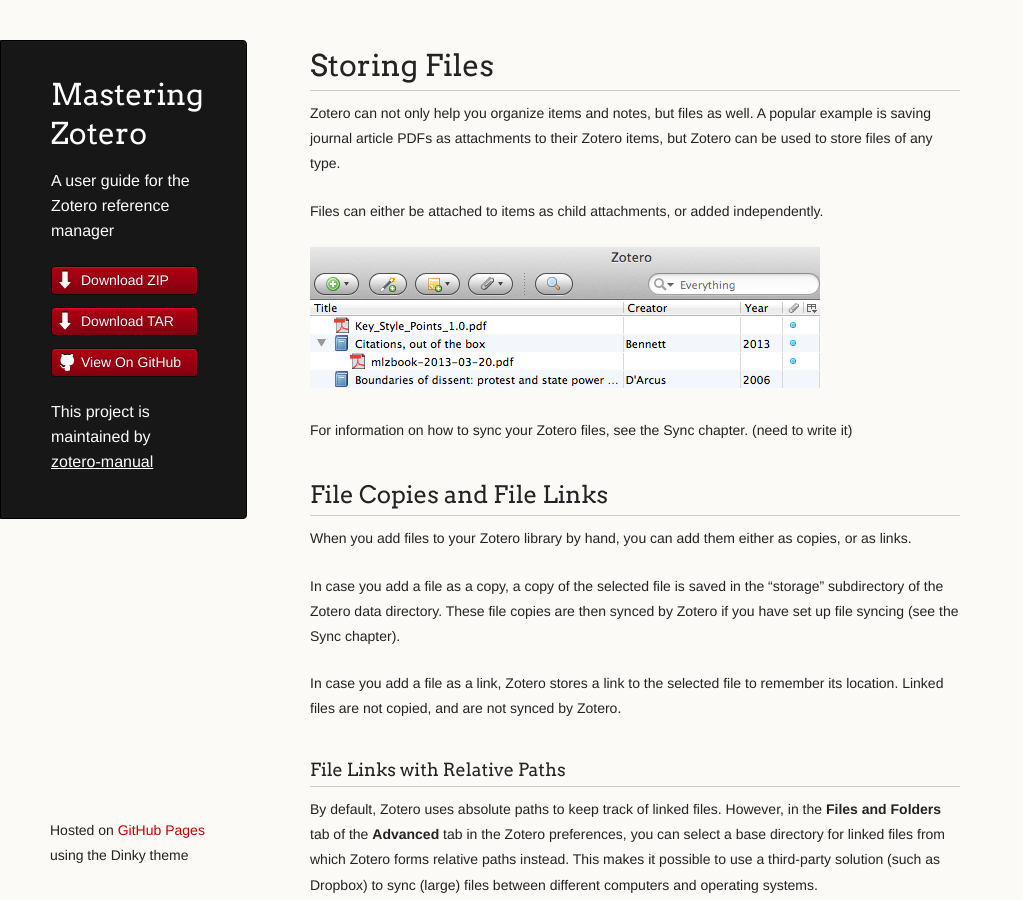
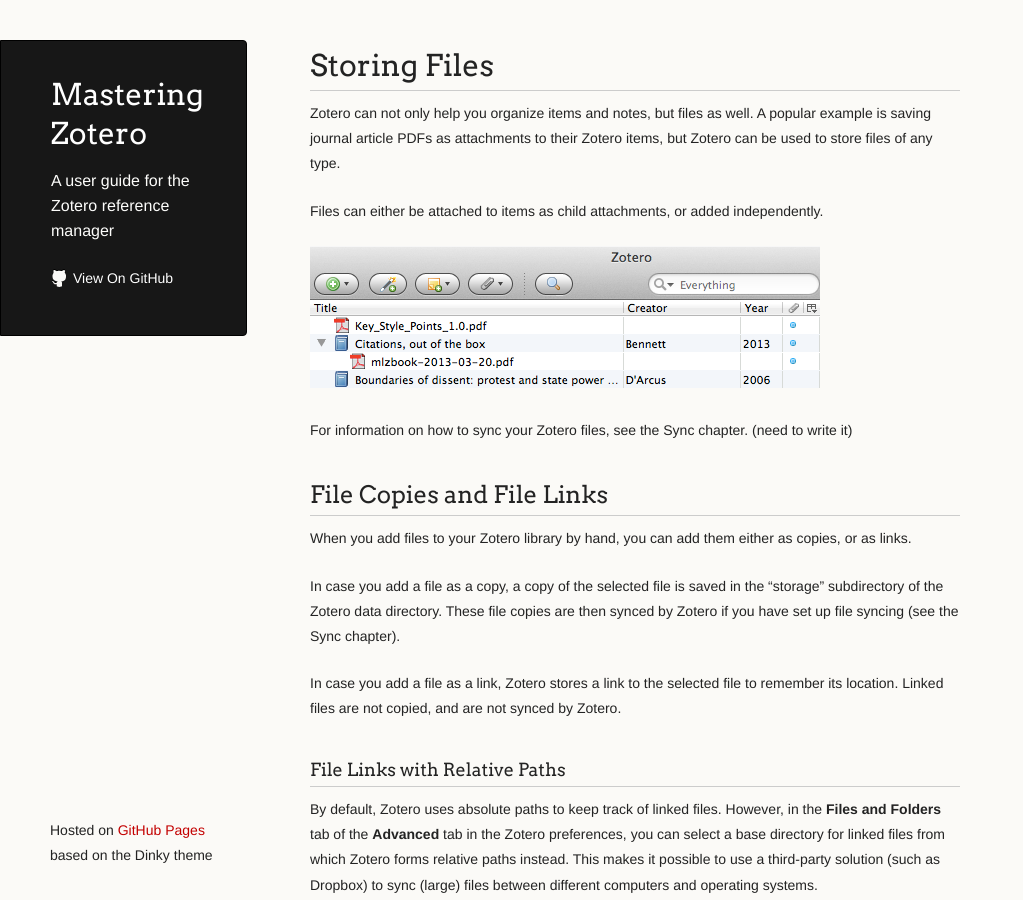
Before and after one commit to zotero-manual/zotero-manual.github.io, a Jekyll site: the page built from adding-files.mkd, in a window 1280 px wide and 900 px high. Shown: the whole window, without its empty margins (0-1023 px from the left). Built offline with Jekyll 4.4.1, drawn with Linux system fonts in a browser that asks for light colours.

Commit message:
Try to remove some cruft from theme

```diff
--- a/_layouts/default.html
+++ b/_layouts/default.html
@@ -19,21 +19,14 @@
         <h1 class="header"><a href="http://zotero-manual.github.io/zotero-manual/">Mastering Zotero</a></h1>
         <p class="header">A user guide for the Zotero reference manager</p>
 
-        <ul>
-          <li class="download"><a class="buttons" href="https://github.com/zotero-manual/zotero-manual/zipball/master">Download ZIP</a></li>
-          <li class="download"><a class="buttons" href="https://github.com/zotero-manual/zotero-manual/tarball/master">Download TAR</a></li>
-          <li><a class="buttons github" href="https://github.com/zotero-manual/zotero-manual">View On GitHub</a></li>
-        </ul>
-
-        <p class="header">This project is maintained by <a class="header name" href="https://github.com/zotero-manual">zotero-manual</a></p>
-
+        <p><a class="buttons github" href="https://github.com/zotero-manual/zotero-manual">View On GitHub</a></p>
 
       </header>
       <section>
 {{content}}
       </section>
       <footer>
-        <p><small>Hosted on <a href="https://pages.github.com">GitHub Pages</a> using the Dinky theme</small></p>
+        <p><small>Hosted on <a href="https://pages.github.com">GitHub Pages</a> based on the Dinky theme</small></p>
       </footer>
     </div>
     <!--[if !IE]><script>fixScale(document);</script><![endif]-->
```
